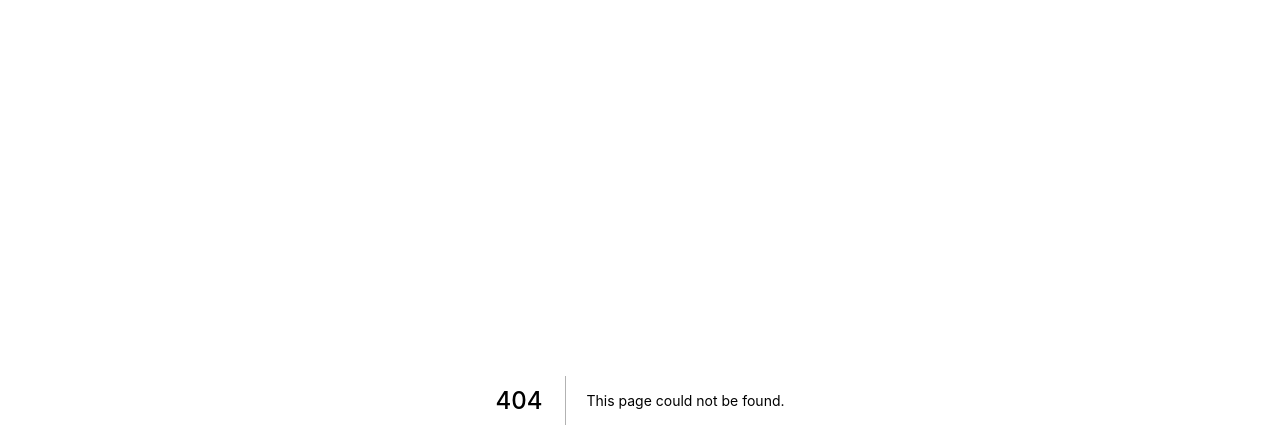
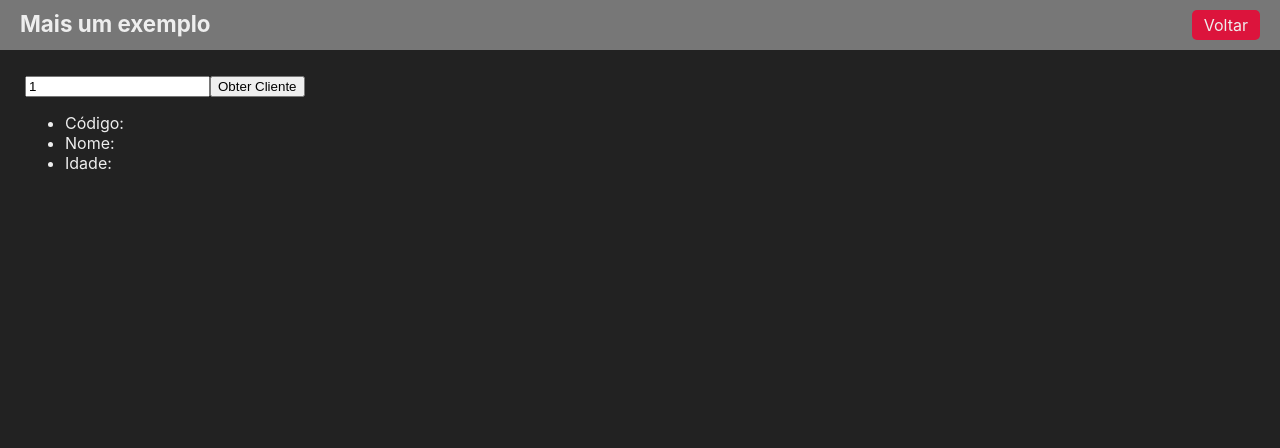
Before and after one commit to pedrohsbatista/Fundamentos-NextJS, a Next.js app: page /integracao1 in a window 1280 px wide. Before the commit this address had no page. Shown: the top 448 px of the page. Built offline with nearby package versions, Linux system fonts and the light colour scheme.

Commit message:
Integração API

```diff
--- /dev/null
+++ b/src/pages/integracao1.jsx
@@ -0,0 +1,34 @@
+import Layout from '../components/Layout'
+import { useState } from 'react'
+
+export default function Integracao() {
+
+    const [codigo, setCodigo] = useState(1)
+    const [cliente, setCliente] = useState({})
+
+    // function getCliente() {
+    //     fetch(`http://localhost:3000/api/clientes/${codigo}`)
+    //     .then(resp => resp.json())
+    //     .then(dados => setCliente(dados))
+    // }
+
+    async function getCliente() {
+        const resp = await fetch(`http://localhost:3000/api/clientes/${codigo}`)
+        const dados = await resp.json()
+        setCliente(dados)
+    }
+
+    return(
+        <Layout>
+            <div>
+                <input type="number" value={codigo} onChange={e => setCodigo(e.target.value)}/>
+                <button onClick={getCliente}>Obter Cliente</button>
+            </div>
+            <ul>
+                <li>Código:  {cliente.id} </li>
+                <li>Nome:    {cliente.nome}   </li>
+                <li>Idade:   {cliente.idade}  </li>
+            </ul>
+        </Layout>
+    )
+}
```
Also changed, not shown: src/pages/index.jsx (+6 -5 lines).
